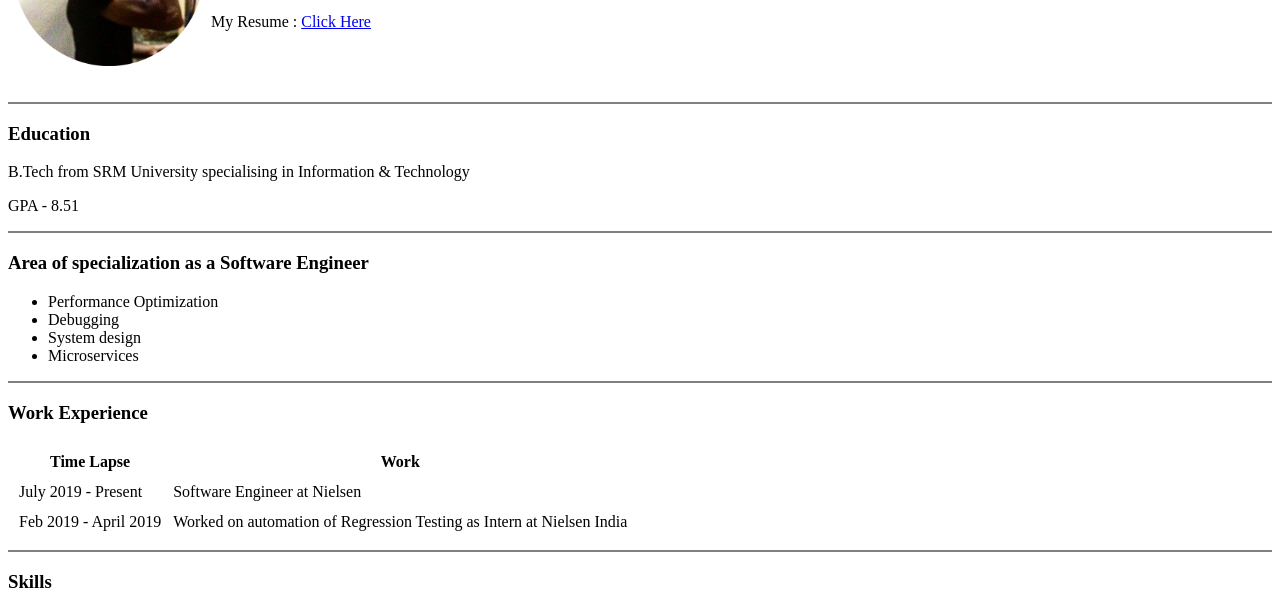
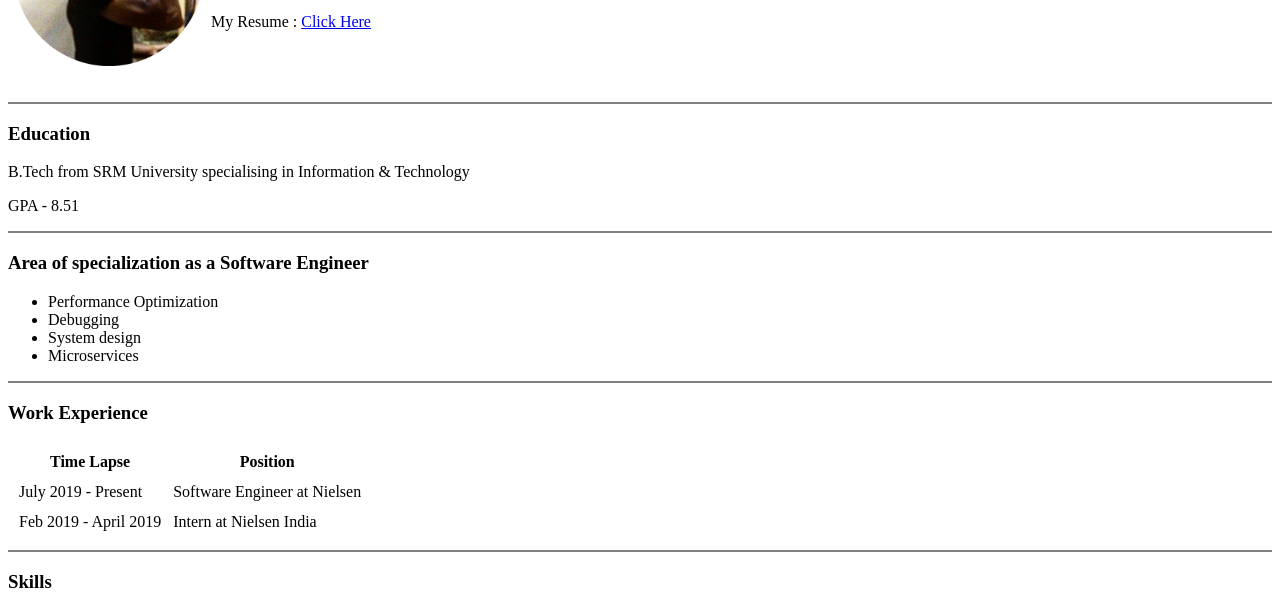
Before and after one commit to Chitransh-Saxena/CV, a plain HTML site: page index.html in a window 1280 px wide. Shown: the part 138-747 px from the top of the page. Drawn offline with Linux system fonts and the light colour scheme.

Commit message:
Contect correction

```diff
--- a/index.html
+++ b/index.html
@@ -37,7 +37,7 @@
         <table cellspacing=10px>
             <tr>
                 <th>Time Lapse</th>
-                <th>Work</th>
+                <th>Position</th>
             </tr>
             <tr>
                 <td>July 2019 - Present</td>
@@ -45,7 +45,7 @@
             </tr>
             <tr>
                 <td>Feb 2019 - April 2019</td>
-                <td>Worked on automation of Regression Testing as Intern at Nielsen India</td>
+                <td>Intern at Nielsen India</td>
             </tr>
         </table>
     <hr size="2" noshade margin-right:>
```
